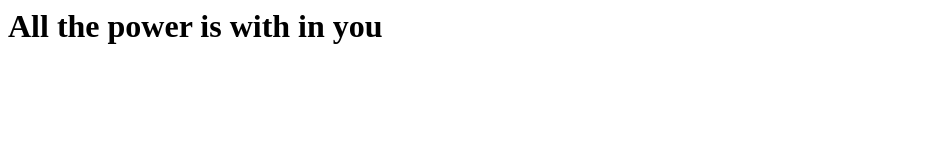
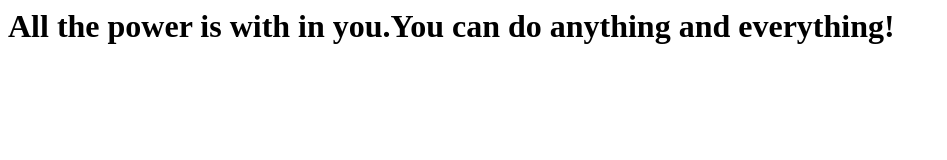
Before and after one commit to sorin800/firstgitrepo, a plain HTML site: page index.html in a window 1280 px wide. Shown: the whole page, without its empty margins (0-947 px from the left). Drawn offline with Linux system fonts and the light colour scheme.

Commit message:
completed the first quoate

```diff
--- a/index.html
+++ b/index.html
@@ -1,5 +1,5 @@
 <html>
 	<body>
-		<h1>All the power is with in you </h1>
+		<h1>All the power is with in you.You can do anything and everything!</h1>
 	</body>
 </html>
```
